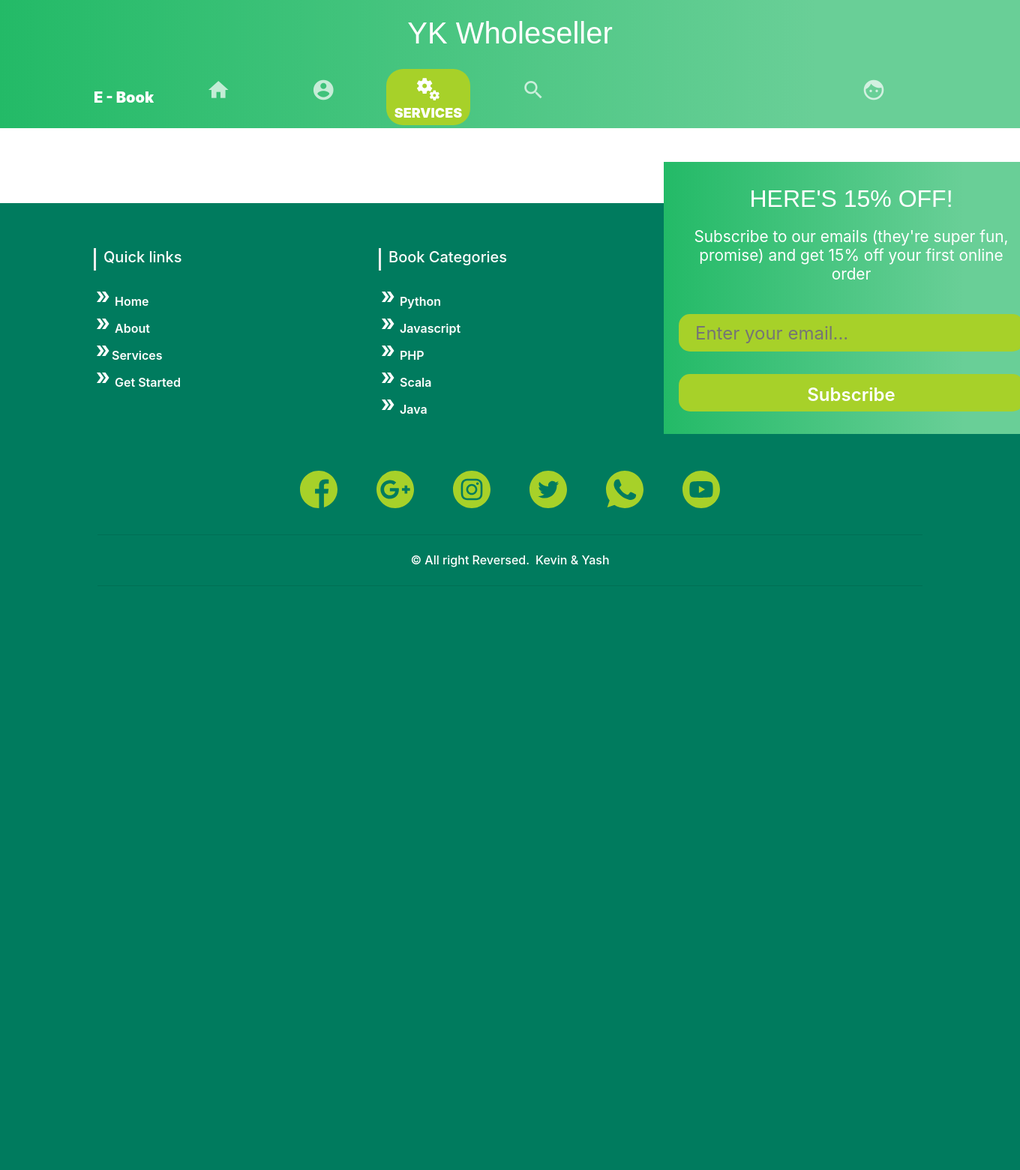
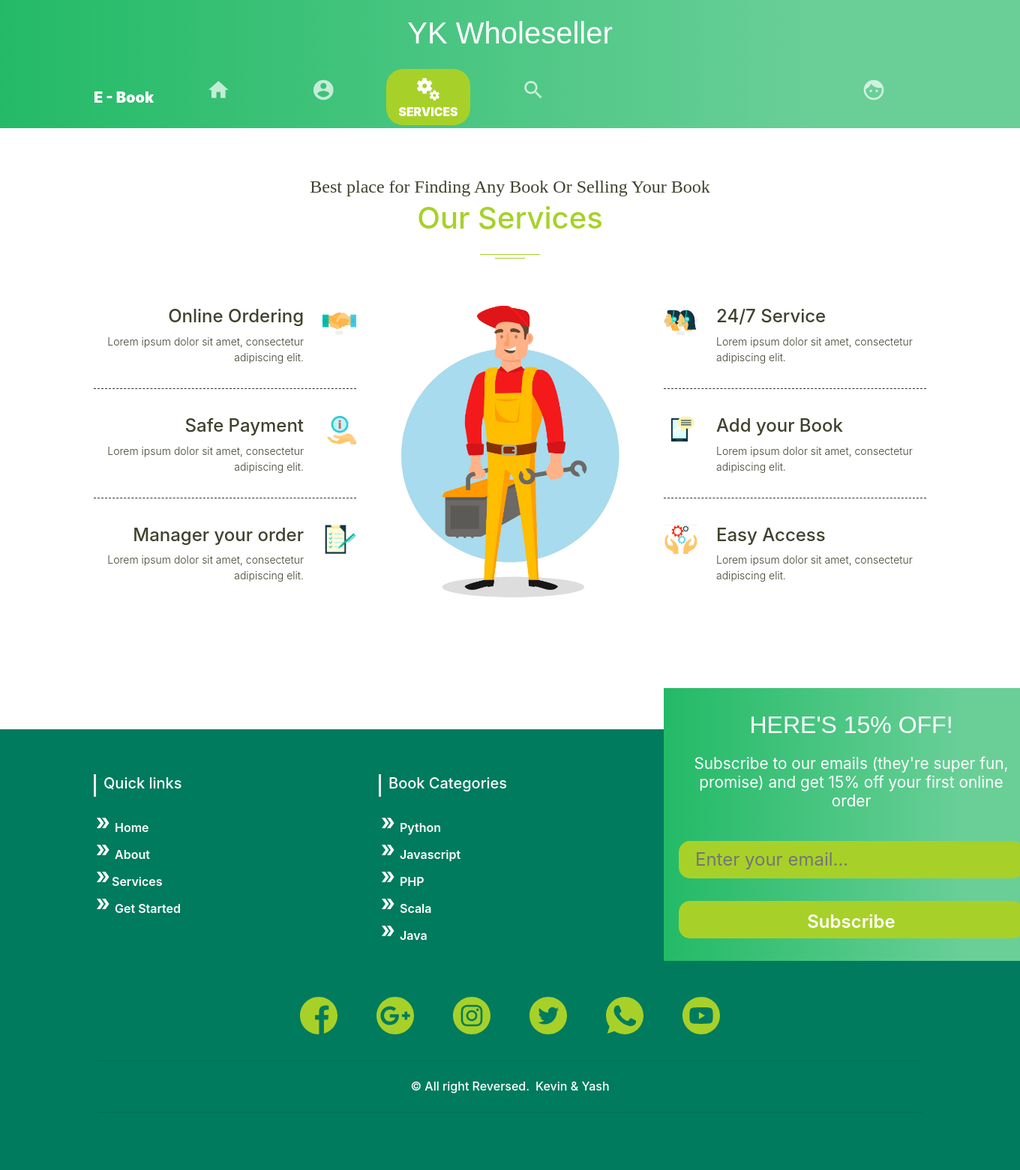
Before and after one commit to KevinThoriya/Book_e_commerce_django, a Django app: page /next_level/services/ in a window 1360 px wide; the page is wider, and only the part inside the window is pictured. Shown: that part at 75% size. Before the commit the page ends 757 px from the top of that part, so only its background shows below. Run offline with Django 3.2, Linux system fonts and the light colour scheme; some libraries are stand-ins or nearby versions; some web fonts are replaced.

Commit message:
added services page

```diff
--- a/app1/next_level/next_level_urls.py
+++ b/app1/next_level/next_level_urls.py
@@ -12,4 +12,5 @@ urlpatterns = [
 
 ]+[
     path(base_url + 'product_view/',views.product_view,name="product_detail_view_n"),
+    path(base_url + 'sign_up_form/',views.sign_up_form,name="sign_up_form_n"),
 ]
--- a/app1/next_level/next_level_views.py
+++ b/app1/next_level/next_level_views.py
@@ -20,5 +20,11 @@ def services(request):
 def login_signup(request):
     return render(request,'app1/next_level/login_signup.html')
 
+
+
+# other ajax requests
 def product_view(request):
     return render(request,'app1/next_level/conponents/product_detail_view.html')
+
+def sign_up_form(request):
+    return render(request,'app1/next_level/conponents/signup.html')
--- a/app1/static/app1/css/res_style.css
+++ b/app1/static/app1/css/res_style.css
@@ -659,6 +659,93 @@ input:focus{
 .form-heading{
     color: #a7d129;
 }
+.center-child{
+    display: flex;
+    justify-content: center;
+}
+.pb-60 {
+	padding-bottom: 60px;
+}
+.pt-60 {
+	padding-top: 60px;
+}
+.mb-60 {
+	margin-bottom: 60px;
+}
+p {
+	font-weight: 300;
+	font-size: 14px;
+}
+.section-title p {
+	font-size: 24px;
+	font-family: Oleo Script;
+    margin-bottom: 0px;
+    color: #3e432e;
+}
+.section-title h4 {
+	font-size: 40px;
+	text-transform: capitalize;
+	color: #a7d129;
+	position: relative;
+	display: inline-block;
+	padding-bottom: 25px;
+}
+.section-title h4::before {
+	width: 80px;
+	height: 1.5px;
+	bottom: 0;
+	left: 50%;
+	margin-left: -40px;
+}
+.section-title h4::before, .section-title h4::after {
+	position: absolute;
+	content: "";
+	background-color: #a7d129;
+}
+.section-title h4::after {
+	width: 40px;
+	height: 1.5px;
+	bottom: -5px;
+	left: 50%;
+	margin-left: -20px;
+}
+.single_service.service_right {
+	padding-right: 70px;
+	padding-left: 0;
+	text-align: right;
+}
+.single_service.service_right img {
+	right: 0;
+	left: auto;
+	margin-top: 0;
+}
+.single_service:nth-child(1), .single_service:nth-child(2) {
+	border-bottom: 1px dashed #333;
+	padding-bottom: 15px;
+}
+.single_service img {
+	max-width: 45px;
+	position: absolute;
+	left: 0;
+	top: 0;
+}
+.single_service {
+	position: relative;
+	padding-left: 70px;
+    margin-bottom: 35px;
+}
+.single_service > *{
+    color: #3e432e;
+}
+.wid-100{
+    width: 100% !important;
+}
+
+
+
+
+
+
 
 
 
--- a/app1/templates/app1/next_level/conponents/login_form.html
+++ b/app1/templates/app1/next_level/conponents/login_form.html
@@ -83,7 +83,9 @@
                 <p>- Add your Book and Manage the order</p>
               </div>
               <hr>
-              <button type="submit" class="btn btn-primary login-regi-button">Register</button>
+              <a data-fancybox data-type="ajax" data-src="{% url 'sign_up_form_n'%}" href="javascript:;" >
+                <button type="submit" class="btn btn-primary login-regi-button">Register</button>
+              </a>
           </div>
         </div>
       </div>
--- a/app1/templates/app1/next_level/services.html
+++ b/app1/templates/app1/next_level/services.html
@@ -4,6 +4,62 @@
 
   {% include 'app1/next_level/conponents/navbar.html' with services='active' %}
 
+{% load static %}
+  <section class="services pt-60 pb-60" id="services">
+    <div class="container">
+       <div class="row">
+          <div class="col-xl-12">
+             <div class="section-title text-center mb-60">
+                <p>Best place for Finding Any Book Or Selling Your Book</p>
+                <h4>our services</h4>
+             </div>
+          </div>
+       </div>
+       <div class="row">
+          <div class="col-md-4 col-sm-12">
+             <div class="single_service service_right">
+                <img src="{% static 'app1/images/next_level/services/hand_shack.png'%}" alt="">
+                <h4>Online Ordering</h4>
+                <p>Lorem ipsum dolor sit amet, consectetur adipiscing elit.</p>
+             </div>
+             <div class="single_service service_right">
+                <img src="{% static 'app1/images/next_level/services/hand_icon.png'%}" alt="">
+                <h4>Safe Payment</h4>
+                <p>Lorem ipsum dolor sit amet, consectetur adipiscing elit.</p>
+             </div>
+             <div class="single_service service_right">
+                <img src="{% static 'app1/images/next_level/services/checkout.png'%}" alt="">
+                <h4>Manager your order</h4>
+                <p>Lorem ipsum dolor sit amet, consectetur adipiscing elit.</p>
+             </div>
+          </div>
+          <div class="col-md-4 col-sm-12 text-center">
+             <div class="single_mid">
+                <img src="{% static 'app1/images/next_level/services/service_main.jpg'%}" width="300" height="400" alt="">
+             </div>
+          </div>
+          <div class="col-md-4 col-sm-12">
+             <div class="single_service">
+                <img src="{% static 'app1/images/next_level/services/connect.png'%}" alt="">
+                <h4>24/7 Service</h4>
+                <p>Lorem ipsum dolor sit amet, consectetur adipiscing elit.</p>
+             </div>
+             <div class="single_service">
+                <img src="{% static 'app1/images/next_level/services/mobile_noti.png'%}" alt="">
+                <h4>Add your Book</h4>
+                <p>Lorem ipsum dolor sit amet, consectetur adipiscing elit.</p>
+             </div>
+             <div class="single_service">
+                <img src="{% static 'app1/images/next_level/services/setting_services.png'%}" alt="">
+                <h4>Easy Access</h4>
+                <p>Lorem ipsum dolor sit amet, consectetur adipiscing elit.</p>
+             </div>
+          </div>
+       </div>
+    </div>
+ </section>
+
+
   {% include 'app1/next_level/conponents/fotter.html' %}
 
 {% endblock %}
```
Also changed, not shown: app1/templates/app1/next_level/book_list.html (+12 -0 lines), app1/templates/app1/next_level/conponents/signup.html (added, +32 -0 lines), app1/static/app1/images/next_level/services/checkout.png (added), app1/static/app1/images/next_level/services/connect.png (added), app1/static/app1/images/next_level/services/hand_icon.png (added), app1/static/app1/images/next_level/services/hand_shack.png (added), app1/static/app1/images/next_level/services/mobile_noti.png (added), app1/static/app1/images/next_level/services/service_main.jpg (added), app1/static/app1/images/next_level/services/setting_services.png (added), db.sqlite3.
